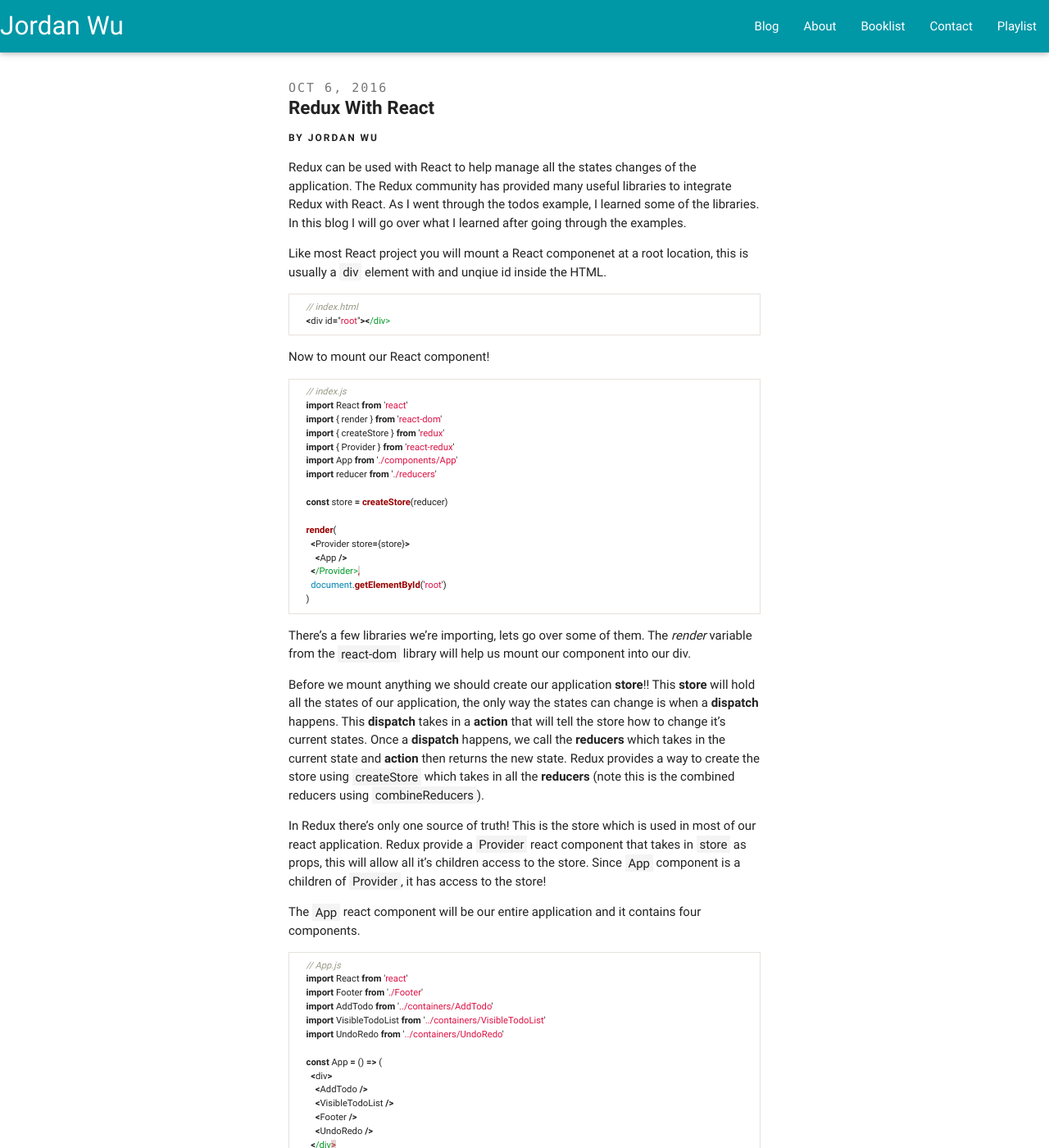
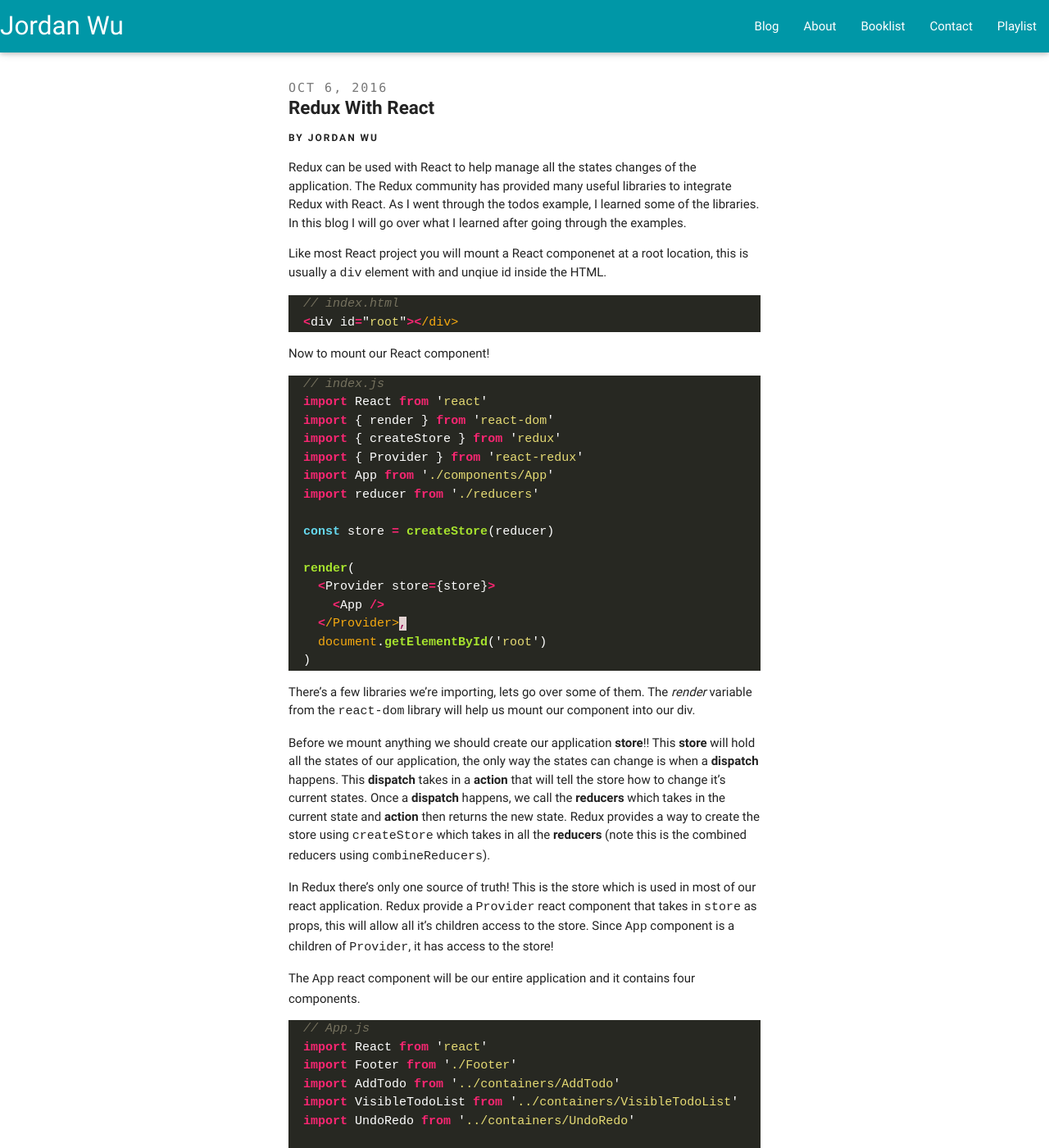
Before and after one commit to JordanSpencerWu/old-website, a Jekyll site: the page built from _posts/blog/2016/2016-10-06-redux-with-react.md, in a window 1280 px wide and 1400 px high. Shown: the whole window at 82% size. Built offline with Jekyll 4.4.1, drawn with Linux system fonts in a browser that asks for light colours; nearby versions of some CDN libraries; comment, search, counter and statistics services are not loaded.

Commit message:
add rouge syntax highlighting

```diff
--- a/_config.yml
+++ b/_config.yml
@@ -4,6 +4,11 @@
 description: JordanSpencerWu Personal Blog
 url: "https://JordanSpencerWu.github.io" # the base hostname & protocol for your site
 author: Jordan Wu
+markdown: kramdown
+
+kramdown:
+  input: GFM
+  syntax_highlighter: rouge
 
 # Pagination
 permalink: /:year/:month/:day/:title/
--- a/_sass/_highlight.scss
+++ b/_sass/_highlight.scss
@@ -2,7 +2,7 @@
  * Syntax highlighting styles
  */
 .highlight {
-    background: #fff;
+    background: #272822;
 
     .highlighter-rouge & {
       background: #eef;
--- a/_sass/_styles.scss
+++ b/_sass/_styles.scss
@@ -113,14 +113,6 @@
   font-size: 1rem;
   padding: 5%;
 }
-
-pre, code { font-family: inherit; }
-
-pre { padding: .5rem 1rem; font-size: 0.75rem; line-height: 1.5; border: 1px solid #e6e1dc; background-color: #fff; }
-
-code { padding: .1rem .25rem; background-color: #f4f4f4; }
-
-pre > code { padding: 0; background-color: #fff; }
 
 .post p {
   font-weight: 400;
--- /dev/null
+++ b/_sass/_syntax.scss
@@ -0,0 +1,187 @@
+.highlight table td { padding: 5px; }
+.highlight table pre { margin: 0; }
+.highlight .gh {
+  color: #999999;
+}
+.highlight .sr {
+  color: #f6aa11;
+}
+.highlight .go {
+  color: #888888;
+}
+.highlight .gp {
+  color: #555555;
+}
+.highlight .gs {
+}
+.highlight .gu {
+  color: #aaaaaa;
+}
+.highlight .nb {
+  color: #f6aa11;
+}
+.highlight .cm {
+  color: #75715e;
+}
+.highlight .cp {
+  color: #75715e;
+}
+.highlight .c1 {
+  color: #75715e;
+}
+.highlight .cs {
+  color: #75715e;
+}
+.highlight .c, .highlight .cd {
+  color: #75715e;
+}
+.highlight .err {
+  color: #960050;
+}
+.highlight .gr {
+  color: #960050;
+}
+.highlight .gt {
+  color: #960050;
+}
+.highlight .gd {
+  color: #49483e;
+}
+.highlight .gi {
+  color: #49483e;
+}
+.highlight .ge {
+  color: #49483e;
+}
+.highlight .kc {
+  color: #66d9ef;
+}
+.highlight .kd {
+  color: #66d9ef;
+}
+.highlight .kr {
+  color: #66d9ef;
+}
+.highlight .no {
+  color: #66d9ef;
+}
+.highlight .kt {
+  color: #66d9ef;
+}
+.highlight .mf {
+  color: #ae81ff;
+}
+.highlight .mh {
+  color: #ae81ff;
+}
+.highlight .il {
+  color: #ae81ff;
+}
+.highlight .mi {
+  color: #ae81ff;
+}
+.highlight .mo {
+  color: #ae81ff;
+}
+.highlight .m, .highlight .mb, .highlight .mx {
+  color: #ae81ff;
+}
+.highlight .sc {
+  color: #ae81ff;
+}
+.highlight .se {
+  color: #ae81ff;
+}
+.highlight .ss {
+  color: #ae81ff;
+}
+.highlight .sd {
+  color: #e6db74;
+}
+.highlight .s2 {
+  color: #e6db74;
+}
+.highlight .sb {
+  color: #e6db74;
+}
+.highlight .sh {
+  color: #e6db74;
+}
+.highlight .si {
+  color: #e6db74;
+}
+.highlight .sx {
+  color: #e6db74;
+}
+.highlight .s1 {
+  color: #e6db74;
+}
+.highlight .s {
+  color: #e6db74;
+}
+.highlight .na {
+  color: #a6e22e;
+}
+.highlight .nc {
+  color: #a6e22e;
+}
+.highlight .nd {
+  color: #a6e22e;
+}
+.highlight .ne {
+  color: #a6e22e;
+}
+.highlight .nf {
+  color: #a6e22e;
+}
+.highlight .vc {
+  color: #ffffff;
+}
+.highlight .nn {
+  color: #ffffff;
+}
+.highlight .nl {
+  color: #ffffff;
+}
+.highlight .ni {
+  color: #ffffff;
+}
+.highlight .bp {
+  color: #ffffff;
+}
+.highlight .vg {
+  color: #ffffff;
+}
+.highlight .vi {
+  color: #ffffff;
+}
+.highlight .nv {
+  color: #ffffff;
+}
+.highlight .w {
+  color: #ffffff;
+}
+.highlight {
+  color: #ffffff;
+}
+.highlight .n, .highlight .py, .highlight .nx {
+  color: #ffffff;
+}
+.highlight .ow {
+  color: #f92672;
+}
+.highlight .nt {
+  color: #f92672;
+}
+.highlight .k, .highlight .kv {
+  color: #f92672;
+}
+.highlight .kn {
+  color: #f92672;
+}
+.highlight .kp {
+  color: #f92672;
+}
+.highlight .o {
+  color: #f92672;
+}
--- a/css/main.scss
+++ b/css/main.scss
@@ -43,4 +43,4 @@
 @import "components/date_picker/default.time.scss";
 
 // custom
-@import "styles", "highlight";
+@import "styles", "highlight", "syntax";
```
